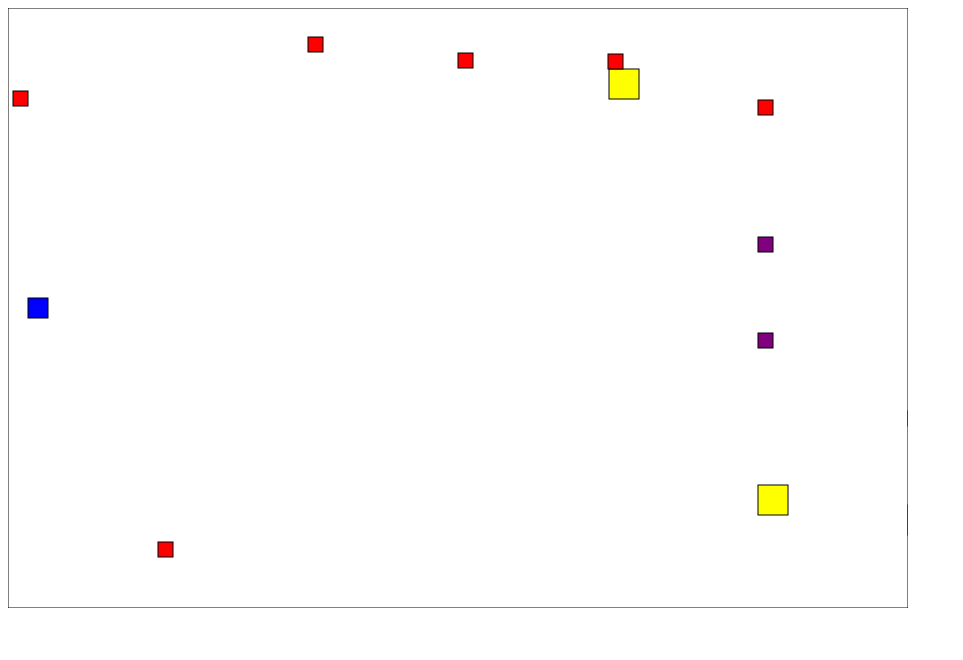
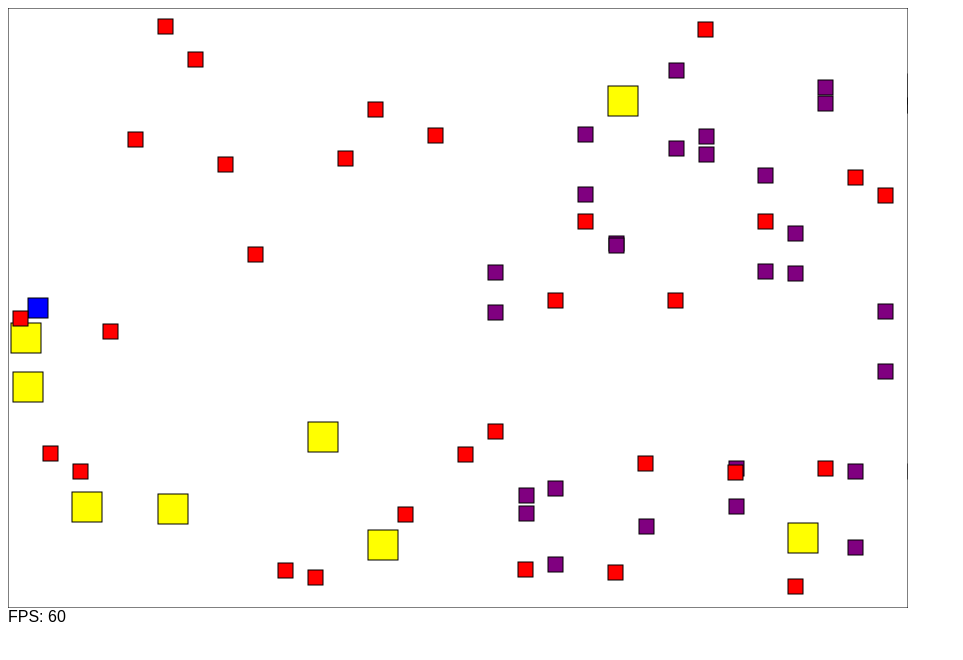
Before and after one commit to TheLanzolini/gg-game, a website built with webpack: page index.html in a window 1280 px wide. Shown: the whole page, without its empty margins (0-963 px from the left). Built offline with nearby package versions, Linux system fonts and the light colour scheme.

Commit message:
many things

```diff
--- a/index.html
+++ b/index.html
@@ -6,6 +6,7 @@
     <div id="canvas-wrapper">
       <div id="pause-display">Paused</div>
     </div>
+    <div id="fps"></div>
     <script src="./src/index.js"></script>
   </body>
 </html>
--- a/src/bouncer/bouncer.service.ts
+++ b/src/bouncer/bouncer.service.ts
@@ -8,22 +8,26 @@ class BouncerService extends EnemyService {
     super(interval);
     this.enemyWidth = 30;
     this.enemyHeight = 30;
+    this.difficulties = {
+      Easy: 2000,
+      Medium: 1500,
+      Hard: 1000,
+      Insane: 500
+    }
   }
 
   spawnEnemy() {
     if (!this.paused) {
-      console.log('spawning')
       const direction = Math.round(Math.random() * 10) > 5 ? -1 : 1;
-      const randomX = 3 + Math.round(Math.random() * 5);
-      const randomY = 3 + Math.round(Math.random() * 10 * direction);
-      const bouncer = new Bouncer(this.spawnX, this.spawnY, this.enemyWidth, this.enemyHeight, 'black', 'yellow', -1, 0);
+      const randomX = -3 - (Math.round(Math.random() * 3));
+      const randomY = (3 * direction) + (Math.round(Math.random() * 3 * direction));
+      const bouncer = new Bouncer(this.spawnX, this.spawnY, this.enemyWidth, this.enemyHeight, 'black', 'yellow', randomX, randomY);
       this.enemies.push(bouncer);
       queueService.add(bouncer);
       this.newSpawnPoint();
-      console.log(this.enemies);
     }
   }
 
 }
 
-export default new BouncerService(2500);
+export default new BouncerService(2000);
--- a/src/bouncer/bouncer.ts
+++ b/src/bouncer/bouncer.ts
@@ -1,6 +1,7 @@
 import { Enemy } from '../enemy/enemy';
 import canvasService from '../canvas/canvas.service';
 import { Direction } from '../direction.interface';
+import BouncerService from './bouncer.service';
 
 export class Bouncer extends Enemy {
 
@@ -20,11 +21,11 @@ export class Bouncer extends Enemy {
       this.yPos = canvasService.height - this.height;
       this.ySpeed = this.ySpeed * -1;
     }
-    // this.y++;
-    // if (this.y === this.threshold) {
-    //   this.ySpeed = this.ySpeed * -1;
-    //   this.y = 0;
-    // }
-    super.render();
+    if (canvasService.checkInBoundsExceptRight(this)) {
+      super.render();
+    } else {
+      BouncerService.destroyEnemy(this);
+    }
+    // super.render();
   }
 }
--- /dev/null
+++ b/src/difficulties.interface.ts
@@ -0,0 +1,6 @@
+export enum Difficulties {
+  Easy = 'Easy',
+  Medium = 'Medium',
+  Hard = 'Hard',
+  Insane = 'Insane'
+}
--- /dev/null
+++ b/src/difficulty.service.ts
@@ -0,0 +1,30 @@
+import { Difficulties } from './difficulties.interface';
+
+
+class DifficultyService {
+  callbacks: any;
+  difficulty: Difficulties;
+  constructor() {
+    this.callbacks = [];
+    this.difficulty = Difficulties.Easy;
+  }
+
+  changeDifficulty(difficulty: Difficulties) {
+    this.difficulty = difficulty;
+    this.dispatchDifficulty();
+  }
+
+  subscribe(func) {
+    if (!this.callbacks.includes(func)) {
+      this.callbacks.push(func);
+      return this.difficulty;
+    }
+  }
+
+  dispatchDifficulty() {
+    this.callbacks.forEach(func => func(this.difficulty));
+  }
+}
+
+const service = new DifficultyService();
+export default service;
--- a/src/enemy/enemy.service.ts
+++ b/src/enemy/enemy.service.ts
@@ -2,7 +2,14 @@ import queueService from '../queue.service';
 import canvasService from '../canvas/canvas.service';
 import pauseService from '../pause.service';
 import { Enemy } from './enemy';
+import difficultyService from '../difficulty.service';
 
+interface EnemyDifficulties {
+  Easy: number;
+  Medium: number;
+  Hard: number;
+  Insane: number;
+}
 
 export class EnemyService {
 
@@ -14,9 +21,10 @@ export class EnemyService {
   enemyHeight: number = 15;
   enemyWidth: number = 15;
   paused: boolean = false;
+  difficulties: EnemyDifficulties;
 
   constructor(
-    intervalTime: number
+    intervalTime: number = 1000
   ) {
     this.intervalTime = intervalTime;
     this.enemies = [];
@@ -25,13 +33,23 @@ export class EnemyService {
     this.spawnX = canvasService.width;
     this.newSpawnPoint();
     pauseService.subscribe(p => this.paused = p);
+    this.difficulties = {
+      Easy: 1000,
+      Medium: 500,
+      Hard: 250,
+      Insane: 100
+    }
+    difficultyService.subscribe(difficulty => {
+      const newDifficulty = this.difficulties[difficulty];
+      this.changeInterval(newDifficulty);
+    });
   }
 
   setInterval() {
     this.interval = setInterval(this.spawnEnemy.bind(this), this.intervalTime);
   }
 
-  changeInterval(intervalTime: number) {
+  changeInterval(intervalTime) {
     this.clearInterval();
     this.intervalTime = intervalTime;
     this.setInterval();
@@ -61,5 +79,5 @@ export class EnemyService {
 
 }
 
-const service =  new EnemyService(500);
+const service =  new EnemyService();
 export default service;
--- a/src/index.js
+++ b/src/index.js
@@ -3,34 +3,59 @@ import queueService from './queue.service';
 
 import enemyService from './enemy/enemy.service';
 import scissorService from './scissor/scissor.service';
-import BouncerService from './bouncer/bouncer.service';
+import bouncerService from './bouncer/bouncer.service';
 
 import controllerService from './controller.service';
 import pauseService from './pause.service';
+import difficultyService from './difficulty.service';
+
 import { Actor } from './actor/actor';
 import { Enemy } from './enemy/enemy';
 import { outline } from './canvas/outline.object';
 import { player } from './player/player.object';
+import { Difficulties } from './difficulties.interface';
 import './styles.css';
 
 queueService.add(outline);
 queueService.add(player);
 
 const $pauseDisplay = document.getElementById('pause-display');
+const $fps = document.getElementById('fps');
 
 let paused = false;
+
+difficultyService.subscribe(difficulty => {
+  console.log(difficulty);
+});
+difficultyService.changeDifficulty(Difficulties.Insane);
+// setTimeout(function() {
+//   difficultyService.changeDifficulty(Difficulties.Insane);
+// }, 10000);
 
 pauseService.subscribe(p => {
   paused = p;
   $pauseDisplay.classList[p ? 'add' : 'remove']('active');
 });
-
+let i = 0;
+let n = 0;
+let last_i = 0;
+setInterval(() => {
+  n++;
+  const fps = i - last_i;
+  $fps.textContent = `FPS: ${fps}`;
+  last_i = i;
+  // console.log(n,i)
+}, 1000)
 function paint() {
   if (!paused) {
     queueService.render();
   }
+  i++;
+  // console.log(i);
 
-  window.requestAnimationFrame(paint);
+  // setTimeout(() => {
+    window.requestAnimationFrame(paint);
+  // }, 10)
 }
 
 paint();
--- a/src/scissor/scissor.service.ts
+++ b/src/scissor/scissor.service.ts
@@ -6,6 +6,12 @@ class ScissorService extends EnemyService {
 
   constructor(interval) {
     super(interval);
+    this.difficulties = {
+      Easy: 5000,
+      Medium: 2500,
+      Hard: 1000,
+      Insane: 500
+    }
   }
 
   spawnEnemy() {
--- a/src/scissor/scissor.ts
+++ b/src/scissor/scissor.ts
@@ -1,4 +1,6 @@
 import { Enemy } from '../enemy/enemy';
+import canvasService from '../canvas/canvas.service';
+import scissorService from './scissor.service';
 
 export class Scissor extends Enemy {
 
@@ -15,6 +17,11 @@ export class Scissor extends Enemy {
       this.ySpeed = this.ySpeed * -1;
       this.y = 0;
     }
-    super.render();
+    if (canvasService.checkInBoundsExceptRight(this)) {
+      super.render();
+    } else {
+      scissorService.destroyEnemy(this);
+    }
+    // super.render();
   }
 }
```
